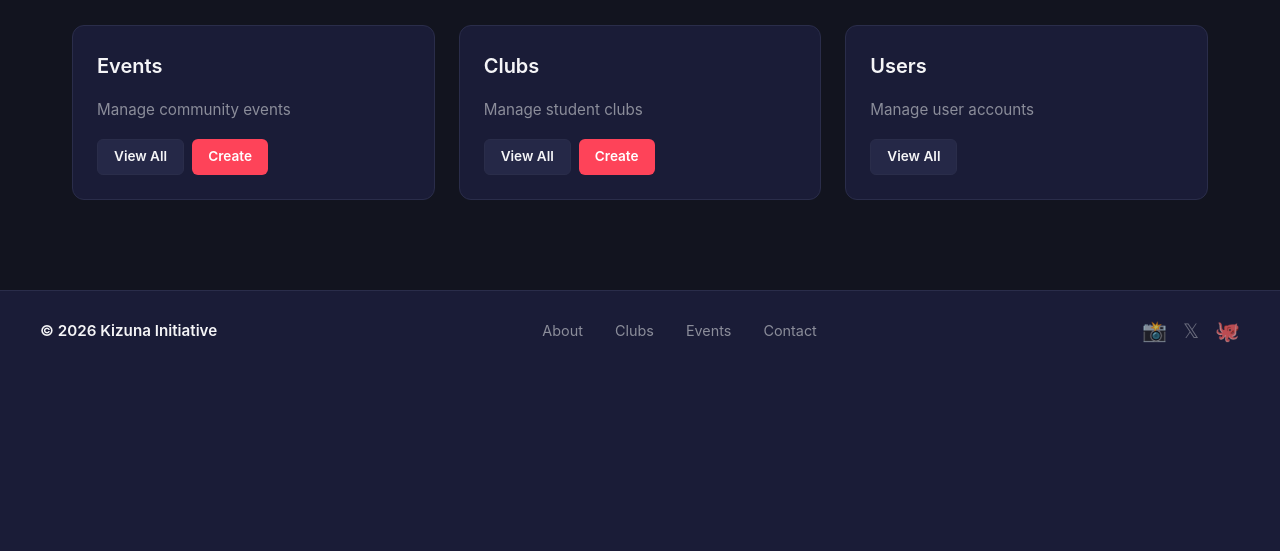
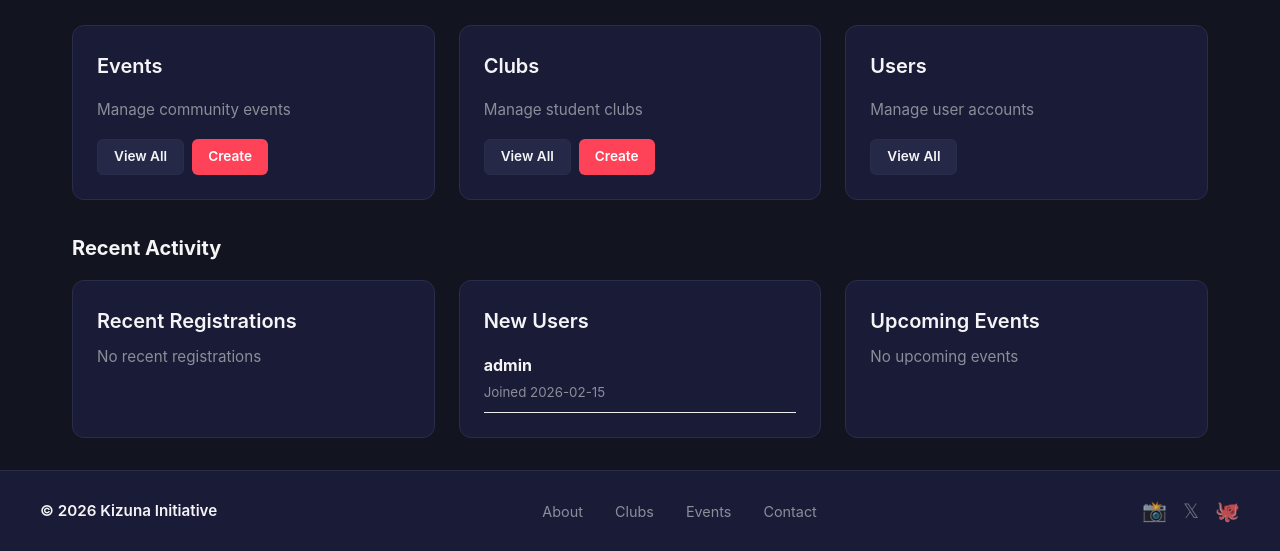
Before and after one commit to nitrimandylis/kizuna, a Flask app: page /admin/ in a window 1280 px wide. Shown: the part 429-980 px from the top of the page. Before the commit the page ends 772 px from the top, so only its background shows below. Run offline with Flask 3, Linux system fonts and the light colour scheme; a user stored in the database is signed in; some libraries are stand-ins or nearby versions.

Commit message:
feat: add recent activity feed to admin dashboard
- Show recent registrations (last 5)
- Show new users (last 5)
- Show upcoming events (next 5)
- Add activity grid layout for dashboard cards

```diff
--- a/routes/admin.py
+++ b/routes/admin.py
@@ -29,12 +29,20 @@ def dashboard():
     total_events = Event.query.count()
     total_registrations = EventRegistration.query.count()
     total_users = User.query.count()
+
+    recent_registrations = EventRegistration.query.order_by(EventRegistration.registered_at.desc()).limit(5).all()
+    recent_users = User.query.order_by(User.created_at.desc()).limit(5).all()
+    upcoming_events = Event.query.filter(Event.event_date >= datetime.utcnow()).order_by(Event.event_date.asc()).limit(5).all()
+
     logger.debug(f"Admin dashboard accessed by: {current_user.username}")
 
     return render_template('admin/dashboard.html',
                          total_events=total_events,
                          total_registrations=total_registrations,
-                         total_users=total_users)
+                         total_users=total_users,
+                         recent_registrations=recent_registrations,
+                         recent_users=recent_users,
+                         upcoming_events=upcoming_events)
 
 @admin_bp.route('/events')
 @login_required
--- a/static/css/style.css
+++ b/static/css/style.css
@@ -888,6 +888,12 @@ main {
     font-size: 0.9rem;
     color: var(--text-muted);
     margin-top: 0.25rem;
+}
+
+.activity-grid {
+    display: grid;
+    grid-template-columns: repeat(auto-fit, minmax(280px, 1fr));
+    gap: 1.5rem;
 }
 
 /* ALERTS */
--- a/templates/admin/dashboard.html
+++ b/templates/admin/dashboard.html
@@ -55,6 +55,59 @@
                     </div>
                 </div>
             </div>
+
+            <div class="activity-section" style="margin-top: 2rem;">
+                <h2 style="font-size: 1.25rem; margin-bottom: 1rem;">Recent Activity</h2>
+                <div class="activity-grid">
+                    <div class="card">
+                        <h3>Recent Registrations</h3>
+                        {% if recent_registrations %}
+                        <ul style="list-style: none; padding: 0; margin: 0;">
+                            {% for reg in recent_registrations %}
+                            <li style="padding: 0.5rem 0; border-bottom: 1px solid var(--border-color, #eee);">
+                                <strong>{{ reg.full_name }}</strong><br>
+                                <small style="color: var(--text-muted);">{{ reg.event.title }}</small>
+                            </li>
+                            {% endfor %}
+                        </ul>
+                        {% else %}
+                        <p style="color: var(--text-muted);">No recent registrations</p>
+                        {% endif %}
+                    </div>
+
+                    <div class="card">
+                        <h3>New Users</h3>
+                        {% if recent_users %}
+                        <ul style="list-style: none; padding: 0; margin: 0;">
+                            {% for user in recent_users %}
+                            <li style="padding: 0.5rem 0; border-bottom: 1px solid var(--border-color, #eee);">
+                                <strong>{{ user.username }}</strong><br>
+                                <small style="color: var(--text-muted);">Joined {{ user.created_at.strftime('%Y-%m-%d') }}</small>
+                            </li>
+                            {% endfor %}
+                        </ul>
+                        {% else %}
+                        <p style="color: var(--text-muted);">No recent users</p>
+                        {% endif %}
+                    </div>
+
+                    <div class="card">
+                        <h3>Upcoming Events</h3>
+                        {% if upcoming_events %}
+                        <ul style="list-style: none; padding: 0; margin: 0;">
+                            {% for event in upcoming_events %}
+                            <li style="padding: 0.5rem 0; border-bottom: 1px solid var(--border-color, #eee);">
+                                <strong>{{ event.title }}</strong><br>
+                                <small style="color: var(--text-muted);">{{ event.event_date.strftime('%Y-%m-%d') }}</small>
+                            </li>
+                            {% endfor %}
+                        </ul>
+                        {% else %}
+                        <p style="color: var(--text-muted);">No upcoming events</p>
+                        {% endif %}
+                    </div>
+                </div>
+            </div>
         </div>
     </div>
 </div>
```
